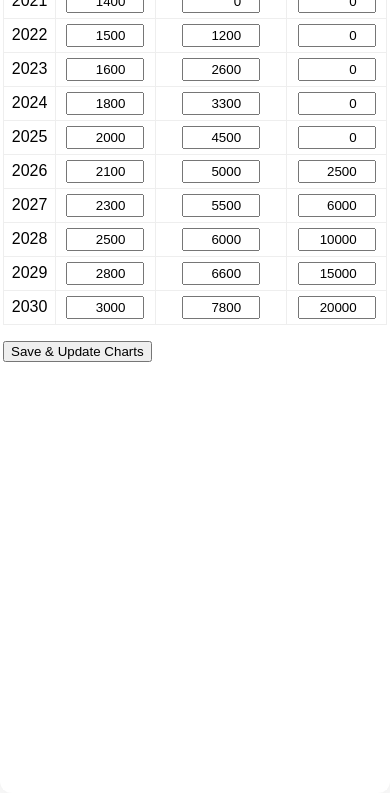
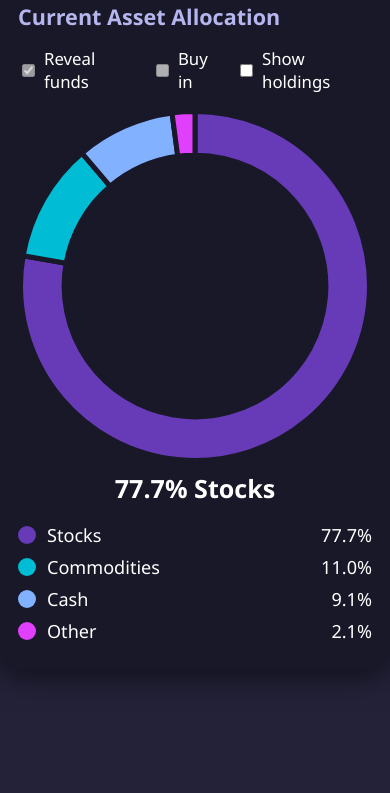
Before and after one commit to RajS1962/Arun-Pensions, a plain HTML site: page index.html in a window 390 px wide. Shown: the part 138-931 px from the top of the page. After the commit the page ends 884 px from the top, so only its background shows below. Drawn offline with nearby package versions, Linux system fonts and the light colour scheme.

Commit message:
Update index.html _ Colours update

```diff
--- a/index.html
+++ b/index.html
@@ -1,113 +1,182 @@
 <!DOCTYPE html>
 <html lang="en">
 <head>
-    <meta name="viewport" content="width=device-width, initial-scale=1">
-    <title>Arun Pensions Dashboard</title>
+  <meta charset="UTF-8">
+  <meta name="viewport" content="width=device-width, initial-scale=1.0">
+  <title>Pension Dashboard - Styled UI</title>
+  <script src="https://cdn.jsdelivr.net/npm/chart.js"></script>
+  <link rel="stylesheet" href="https://cdnjs.cloudflare.com/ajax/libs/font-awesome/6.4.0/css/all.min.css">
   <style>
-        body { font-family: Arial, sans-serif; margin: 0; background: #fafafa; }
-        .container { max-width: 450px; margin: auto; padding: 16px; background: #fff; box-shadow: 0 4px 24px rgba(0,0,0,.05); border-radius: 12px; }
-        h2 { text-align: center; margin-bottom: 8px; }
-        table { width: 100%; border-collapse: collapse; margin-bottom: 16px; }
-        th, td { text-align: center; padding: 5px; border: 1px solid #eee; }
-        input[type='number'] { width: 70px; padding: 2px; text-align: right; }
-        .chart { margin-top: 20px; background: #fff; }
-        @media (max-width:600px) {
-            .container { max-width: 100vw; padding: 3px; }
+    body {
+      background: #232239;
+      color: #fff;
+      font-family: 'Segoe UI', Arial, sans-serif;
+      min-height: 100vh;
+      margin: 0;
+      padding: 0;
+    }
+    .container {
+      max-width: 480px;
+      margin: 40px auto;
+      padding: 18px;
+      background: #181828;
+      border-radius: 20px;
+      box-shadow: 0 6px 32px 0 rgba(0,0,0,0.60);
+    }
+    h1 {
+      font-size: 2rem;
+      margin-bottom: 10px;
+    }
+    h2 {
+      font-size: 1.35rem;
+      margin-bottom: 8px;
+      color: #b6b6ee;
+    }
+    .options-row {
+      display: flex;
+      gap: 12px;
+      margin: 16px 0;
+      font-size: 1.05rem;
+    }
+    .options-row label {
+      display: flex;
+      align-items: center;
+      gap: 6px;
+    }
+    .summary-labels {
+      display: flex;
+      justify-content: space-between;
+      margin: 22px 0 6px 0;
+      font-size: 1.25rem;
+      font-weight: 500;
+      color: #fff;
+    }
+    .donut-legend {
+      margin: 18px 0 6px 0;
+    }
+    .donut-legend-item {
+      display: flex;
+      align-items: center;
+      font-size: 1.13rem;
+      margin-bottom: 8px;
+    }
+    .legend-dot {
+      width: 18px;
+      height: 18px;
+      border-radius: 36px;
+      display: inline-block;
+      margin-right: 11px;
+    }
+    .legend-dot.stocks { background: #673ab7; }
+    .legend-dot.commodities { background: #00bcd4; }
+    .legend-dot.cash { background: #82b1ff; }
+    .legend-dot.other { background: #e040fb; }
+
+    /* Large chart value labels */
+    .chart-label {
+      font-size: 1.57rem;
+      font-weight: bold;
+      color: #fff;
+      margin-top: 8px;
+      display: block;
+      text-align: center;
+    }
+    /* Buttons/tabs */
+    .tab-btn, .btn {
+      font-size: 1.11rem;
+      background: #262648;
+      color: #fff;
+      border: none;
+      padding: 10px 22px;
+      border-radius: 10px;
+      margin: 6px;
+      cursor: pointer;
+      transition: background 0.2s;
+    }
+    .tab-btn.active, .btn.active, .tab-btn:hover, .btn:hover {
+      background: #44446c;
+      color: #fff;
     }
   </style>
 </head>
 <body>
   <div class="container">
-    <h2>Arun Pensions Dashboard</h2>
-    <form id="pensionForm">
-        <table id="pensionTable">
-        </table>
-        <button type="submit">Save & Update Charts</button>
-    </form>
-    <div class="chart">
-        <canvas id="lineChartAll" width="400" height="200"></canvas>
-        <canvas id="lineChartTotal" width="400" height="200"></canvas>
+    <h1><i class="fas fa-chart-pie"></i> Pension Portfolio</h1>
+    <h2>Current Asset Allocation</h2>
+    <div class="options-row">
+      <label><input type="checkbox" checked disabled /> Reveal funds</label>
+      <label><input type="checkbox" disabled /> Buy in</label>
+      <label><input type="checkbox" /> Show holdings</label>
+    </div>
+    <div>
+      <canvas id="donutChart" width="350" height="350"></canvas>
+      <span class="chart-label" id="main-label">77.7% Stocks</span>
+    </div>
+    <div class="donut-legend">
+      <div class="donut-legend-item">
+        <span class="legend-dot stocks"></span> Stocks <span style="margin-left:auto;">77.7%</span>
+      </div>
+      <div class="donut-legend-item">
+        <span class="legend-dot commodities"></span> Commodities <span style="margin-left:auto;">11.0%</span>
+      </div>
+      <div class="donut-legend-item">
+        <span class="legend-dot cash"></span> Cash <span style="margin-left:auto;">9.1%</span>
+      </div>
+      <div class="donut-legend-item">
+        <span class="legend-dot other"></span> Other <span style="margin-left:auto;">2.1%</span>
       </div>
     </div>
-<script src="https://cdn.jsdelivr.net/npm/chart.js"></script>
+  </div>
   <script>
-// Initial data - you can edit this
-const pensions = {
-    "Nest": [1000,1400,1500,1600,1800,2000,2100,2300,2500,2800,3000],
-    "Royal London": [0,0,1200,2600,3300,4500,5000,5500,6000,6600,7800],
-    "Baringa": [0,0,0,0,0,0,2500,6000,10000,15000,20000]
+    // Donut chart config (Chart.js)
+    const donutData = {
+      labels: [
+        'Stocks',
+        'Commodities',
+        'Cash',
+        'Other'
+      ],
+      datasets: [{
+        data: [77.7, 11.0, 9.1, 2.1],
+        backgroundColor: [
+          '#673ab7',  // Stocks
+          '#00bcd4',  // Commodities
+          '#82b1ff',  // Cash
+          '#e040fb'   // Other
+        ],
+        borderWidth: 5,
+        borderColor: '#181828',
+        hoverOffset: 8
+      }]
     };
-const years = [2020,2021,2022,2023,2024,2025,2026,2027,2028,2029,2030];
+    const donutOptions = {
+      cutout: '75%',
+      plugins: {
+        legend: { display: false },
+        tooltip: {
+          callbacks: {
+            label: function(context) {
+              return `${context.label}: ${context.parsed}%`;
+            }
+          }
+        }
+      }
+    };
 
-function updateTable() {
-    const table = document.getElementById('pensionTable');
-    let html = '<tr><th>Year</th>';
-    for (let name in pensions) html += `<th>${name}</th>`;
-    html += '</tr>';
-    for (let i=0; i<years.length; i++) {
-        html += '<tr><td>'+years[i]+'</td>';
-        for (let name in pensions) {
-            html += `<td><input type="number" value="${pensions[name][i]}" min="0" data-pension="${name}" data-idx="${i}" /></td>`;
+    const chart = new Chart(document.getElementById('donutChart'), {
+      type: 'doughnut',
+      data: donutData,
+      options: donutOptions
+    });
+
+    // Set central label dynamically based on max value
+    function updateMainLabel() {
+      const values = donutData.datasets[0].data;
+      const labels = donutData.labels;
+      const maxIdx = values.indexOf(Math.max(...values));
+      document.getElementById('main-label').textContent = `${values[maxIdx]}% ${labels[maxIdx]}`;
     }
-        html += '</tr>';
-    }
-    table.innerHTML = html;
-}
-
-function getFormData() {
-    const inputs = document.querySelectorAll('input[type=number]');
-    inputs.forEach(input => {
-        const name = input.getAttribute('data-pension');
-        const idx = parseInt(input.getAttribute('data-idx'));
-        pensions[name][idx] = Number(input.value);
-    });
-}
-
-function drawCharts() {
-    // All pension line chart
-    const ctxA = document.getElementById('lineChartAll').getContext('2d');
-    if (window.lineChartAll) window.lineChartAll.destroy();
-    window.lineChartAll = new Chart(ctxA, {
-        type:'line',
-        data: {
-            labels: years,
-            datasets: Object.keys(pensions).map((name, i) => ({
-                label: name,
-                data: pensions[name],
-                borderColor: ['#1976d2','#43a047','#e53935'][i],
-                fill:false
-            }))
-        },
-        options: {responsive:true, plugins:{legend:{display:true}}}
-    });
-    // Total (sum) line chart
-    const totals = years.map((_,i) => Object.values(pensions).reduce((acc,v) => acc+v[i],0));
-    const ctxT = document.getElementById('lineChartTotal').getContext('2d');
-    if (window.lineChartTotal) window.lineChartTotal.destroy();
-    window.lineChartTotal = new Chart(ctxT, {
-        type:'line',
-        data: {
-            labels: years,
-            datasets:[{
-                label:'Total',
-                data: totals,
-                borderColor:'#ff9800',
-                fill:false
-            }]
-        },
-        options: {responsive:true, plugins:{legend:{display:true}}}
-    });
-}
-
-// Setup and events
-updateTable();
-drawCharts();
-document.getElementById('pensionForm').onsubmit = function(e) {
-    e.preventDefault();
-    getFormData();
-    drawCharts();
-    updateTable();
-}
+    updateMainLabel();
   </script>
 </body>
 </html>
```
Lines whose indentation alone changed are shown as unchanged.
